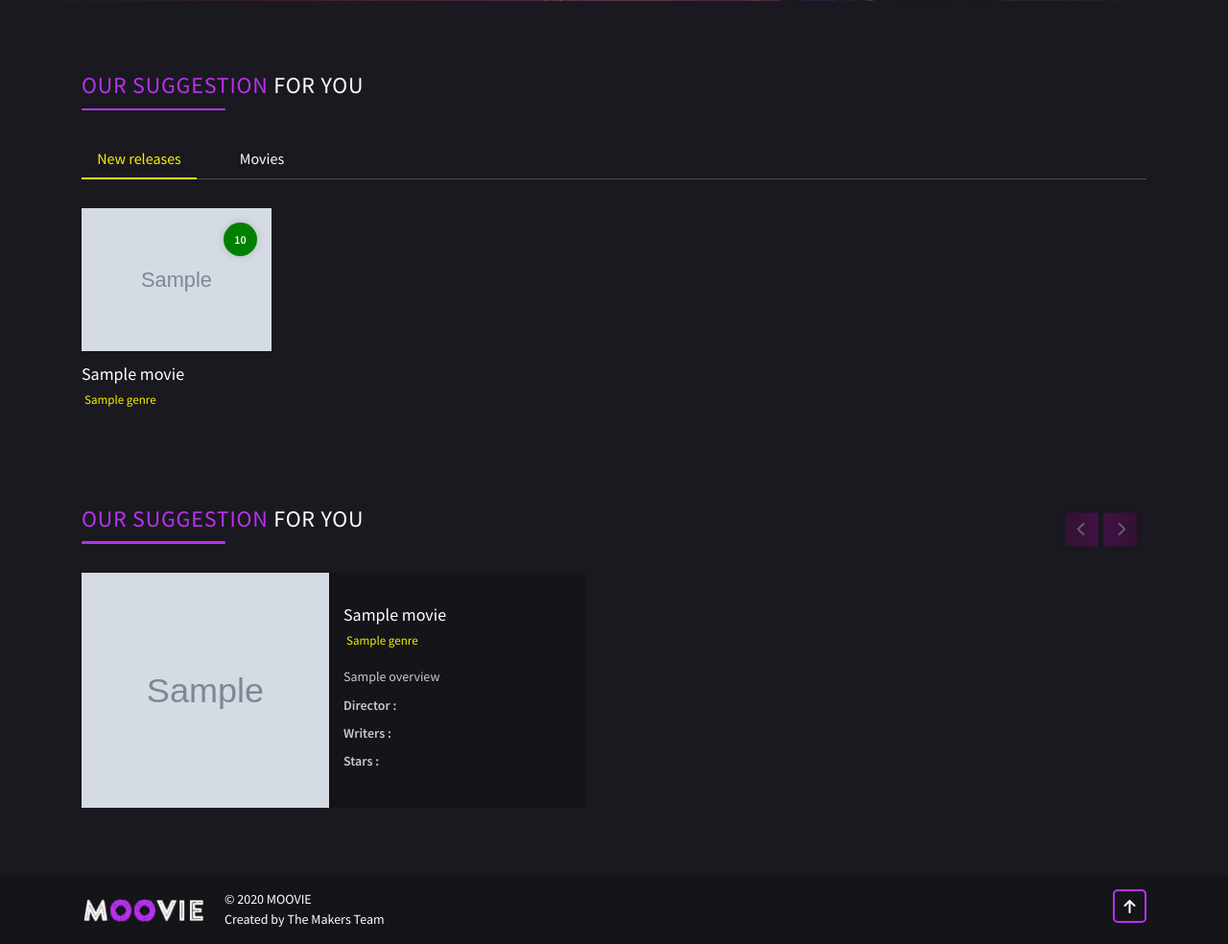
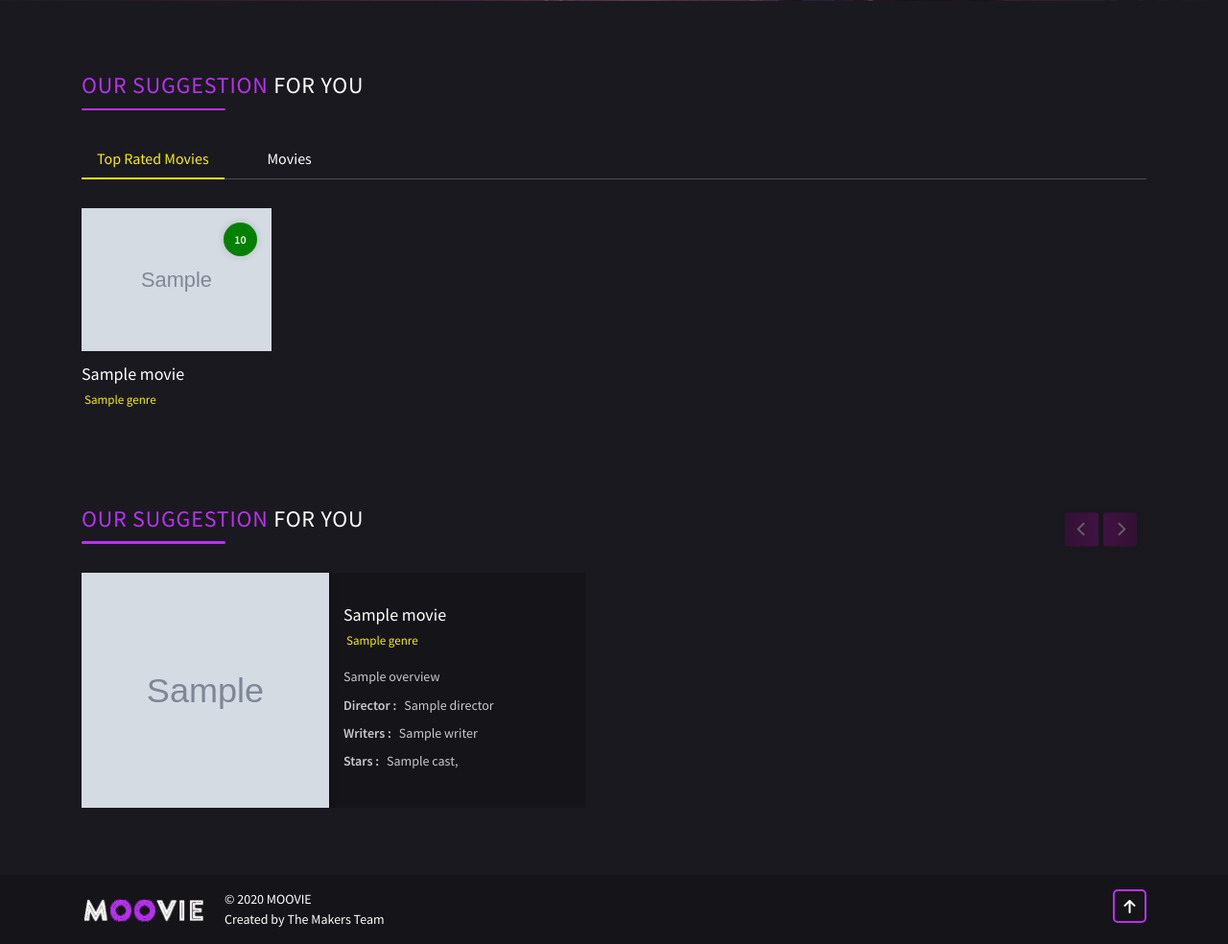
Before and after one commit to hosseinbahak/movie, a Django app: template moovie/movies/templates/index.html in a window 1280 px wide. Shown: the part 722-1706 px from the top of the page at 96% size. Run offline with Django 3.2, Linux system fonts and the light colour scheme; the template is opened without the code that fills it: most values are stand-ins (such as "Sample title", 1, 10 or a date in 2020); grey boxes marked "Sample" are stand-in pictures; some libraries are stand-ins or nearby versions; some web fonts are replaced.

Commit message:
homepage updated

```diff
--- a/moovie/movies/templates/index.html
+++ b/moovie/movies/templates/index.html
@@ -90,7 +90,7 @@
                         <div class="nav nav-tabs movie-tab__tab" id="nav-tab" role="tablist">
                             <a class="nav-item nav-link active" id="nav-newreleases-tab" data-toggle="tab"
                                 href="#nav-newreleases" role="tab" aria-controls="nav-newreleases"
-                                aria-selected="true">New releases</a>
+                                aria-selected="true">Top Rated Movies</a>
                             <a class="nav-item nav-link" id="nav-Movies-tab" data-toggle="tab" href="#nav-Movies"
                                 role="tab" aria-controls="nav-Movies" aria-selected="false">Movies</a>
 
@@ -156,16 +156,24 @@
                                             </p>
                                             <div class="movie-item__label">
                                                 <span class="label">Director :</span>
-                                                <span class="data">   </span>
+                                                {%for director in movie.directors %}
+                                                    <span class="data"> {{director}} </span>
+                                                {%endfor%}
                                             </div>
                                             <div class="movie-item__label">
                                                 <span class="label">Writers :</span>
-                                                <span class="data">  </span>
+                                                {%for writer in movie.writers %}
+                                                    <span class="data"> {{writer}} </span>
+                                                {%endfor%}
                                             </div>
                                             <div class="movie-item__label">
                                                 <span class="label">Stars : </span>
-                                                <span class="data">  </span>
-                                            </div>
+                                                <span class="data">
+                                                {%for cast in movie.casts %}
+                                                    {{cast}},
+                                                {%endfor%}
+                                                </span>
+                                                </div>
                                         </div>
                                 </div>
                             </div>
```
Also changed, not shown: moovie/movies/management/commands/load_movies_metadata_data.py (+8 -2 lines), moovie/movies/views.py (+17 -28 lines), moovie/requirements.txt (+7 -22 lines), 1 other file.
